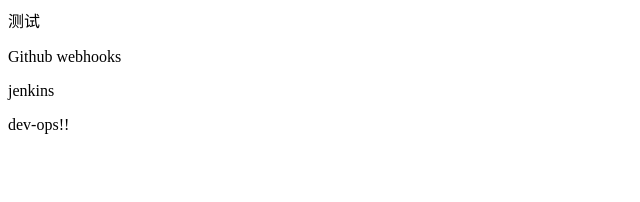
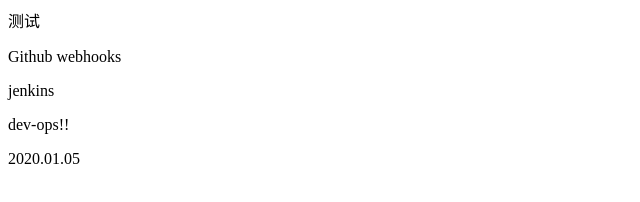
Before and after one commit to marongkuan/test_jenkins, a plain HTML site: page index.html in a window 1280 px wide. Shown: the whole page, without its empty margins (0-640 px from the left). Drawn offline with Linux system fonts and the light colour scheme.

Commit message:
20200105

```diff
--- a/index.html
+++ b/index.html
@@ -14,5 +14,8 @@
         <p>
             dev-ops!!
         </p>
+        <p >
+            2020.01.05
+        </p>
     </body>
 </html>
```
